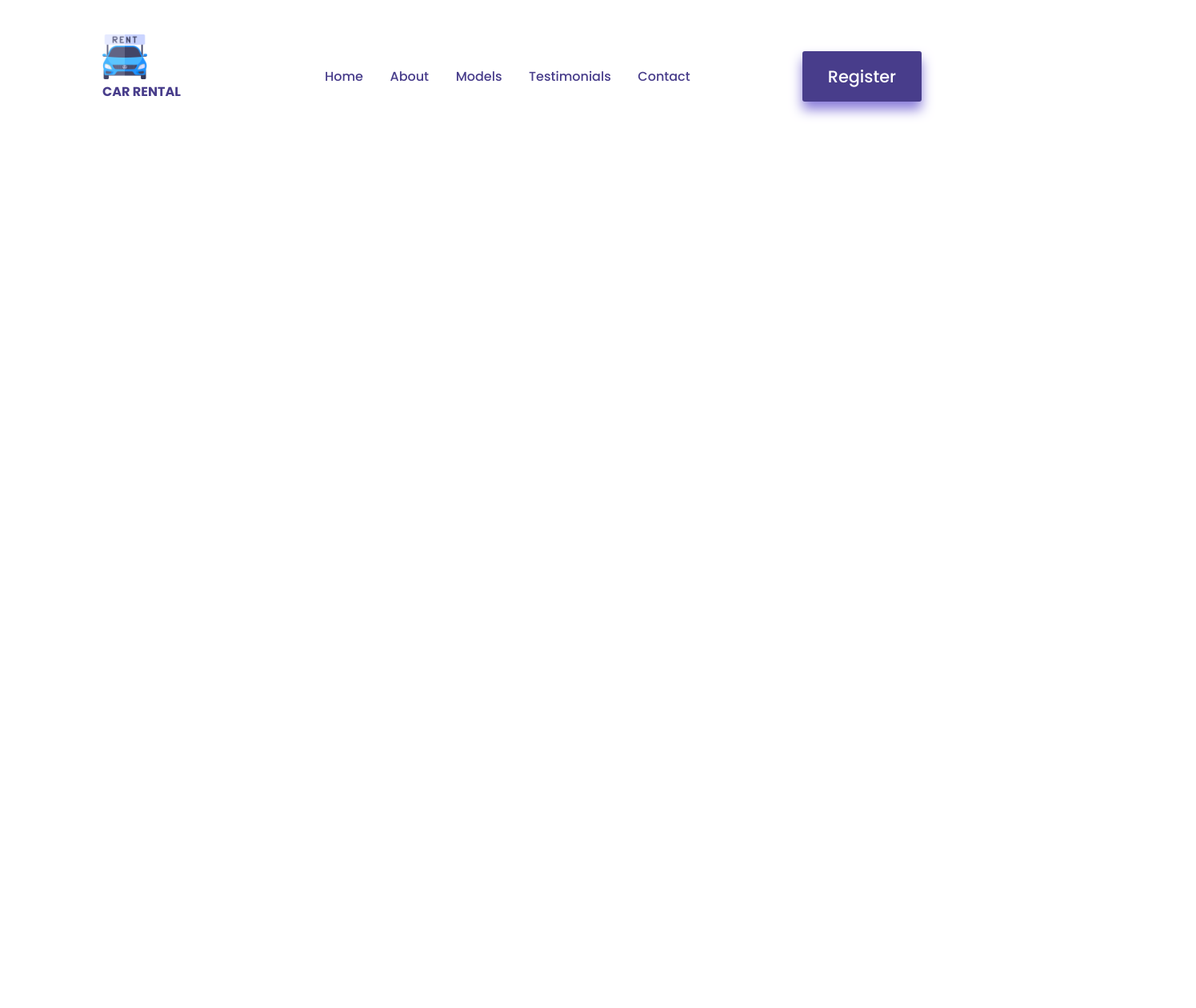
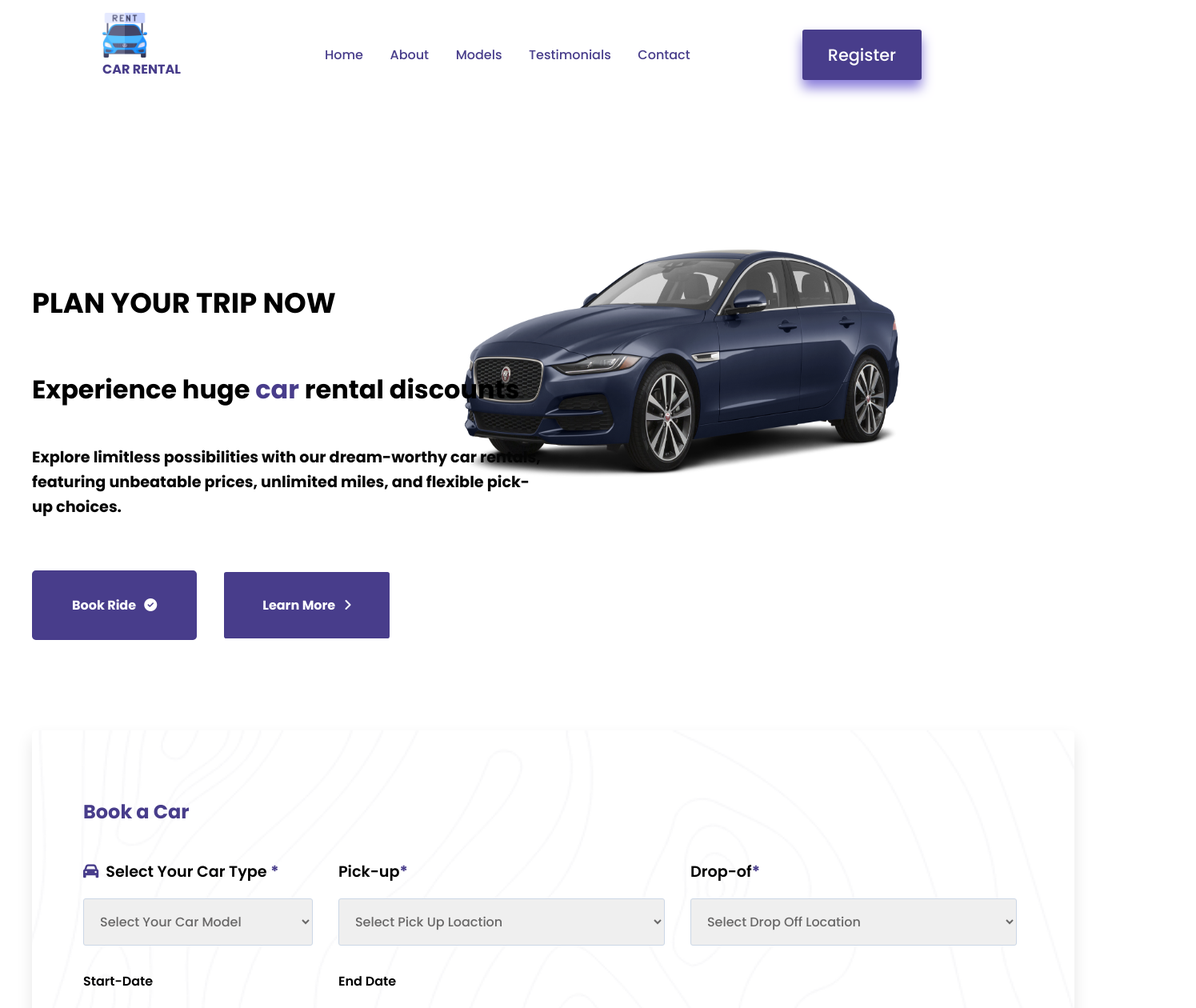
Before and after one commit to Vijay-948/Car-Rental-UI, a React (Create React App) app: page / in a window 1280 px wide. Shown: the top 1260 px of the page at 80% size, 1495 px wide, since content can reach past the window. Before the commit the page ends 800 px from the top, so only its background shows below. Built offline with nearby package versions, Linux system fonts and the light colour scheme.

Commit message:
updated-changes

```diff
--- a/src/Components/Home.css
+++ b/src/Components/Home.css
@@ -1,8 +1,7 @@
-
 .hero-section{
     width: 100%;
     height: 97vh;
-    background-color:#e8e6f4;
+    background-color: white;
     position: relative;
 
 }
@@ -24,7 +23,7 @@
 .hero-content__text{
     display: flex;
     flex-direction: column;
-    z-index: 2;
+    z-index: 3;
     max-width: 40rem;
     margin-top: 5rem;
 }
@@ -38,7 +37,7 @@
 
 
 .hero-content__text h4{
-    font-size: 1.2rem;
+    font-size: 2.2rem;
     font-family: Poppins,sans-serif;
     color: black;
 
@@ -51,13 +50,13 @@
 }
 
 .hero-content__text h1 {
-    font-size: large;
+    font-size: 2rem;
     font-family: Poppins,sans-serif;
     font-weight: 700;
     color: black;
     line-height: 1.2;
     margin-top: 1rem;
-    margin-bottom: 1rem;
+    margin-bottom: 2rem;
 }
 
 .hero-content__text h1 span{
@@ -67,10 +66,10 @@
 .hero-content__text p{
     font-size: 1.2rem;
     font-family: poppins,sans-serif;
-    font-weight: bold;
+    font-weight: 700;
     line-height: 1.6;
     color: rgb(5, 5, 5);
-    margin-bottom: 9rem;
+    margin-bottom: 4rem;
 
 }
 
@@ -129,8 +128,9 @@
     z-index: 2;
     position: absolute;
     right: 0;
-    width: 70%;
-    margin-top: 5rem;
+    width: 60%;
+    height: 85%;
+    margin-top: -12rem;
     /* margin-left: 28rem;    */
 }
 
@@ -148,8 +148,8 @@
   color: rgb(202, 34, 34);
   background-color: #483D8B;
   border: 3px solid white;
-  width: 2rem;
-  height: 2rem;
+  width: -1rem;
+  height: 0rem;
   bottom: 5rem;
   right: 5rem;
   z-index: 20;
--- a/src/Pages/HomePage.tsx
+++ b/src/Pages/HomePage.tsx
@@ -17,16 +17,32 @@ const HomePage = () => {
 
     return(
         <>
-           {/* <Home />
+
+           <Home />
            <BookCar />
            <PlanTrip />
+           <PickCar />
+           {/*<Home />
+           <BookCar />
+           {/* <PlanTrip />
+
            <PickCar />
            <Banner />
            <ChooseUs />
            <Faq />
            <Testimonials />
            <Download />
-           <Footer />   */}
+
+
+
+           <Footer />
+           {/* <Testimonials /> */}
+
+           {/* <About /> */}
+
+           {/* <CarModels /> */}
+
+
         </>
     )
 
--- a/src/Styles/BookCar.css
+++ b/src/Styles/BookCar.css
@@ -1,26 +1,25 @@
 .book-section {
   position: relative;
+  width: 100%;
   /* background: linear-gradient(to bottom , gray 20%, white 80%); */
   /* padding: 5rem 5rem; */
 }
 
 .container {
-  padding: 0rem 10rem;
-  padding-top: 4rem;
-  margin: 1rem 9rem;
-  margin-right: 9rem;
-  margin-left: 0;
-}
+    max-width: 133rem !important;
+    margin: 0 auto !important;
+    padding: 0 2.5rem !important;
+  }
 
 .book-content {
-    /* margin: 0 auto; */
-    margin-bottom: 3rem;
+    margin: 0 auto;
+    margin-bottom: 1rem;
 }
 
 .book-content__box {
     background-color: white;
-    width: 100%;
-    padding: 2rem 4.5rem 3rem 4rem;
+    width: 90%;
+    padding: 4rem 4.5rem 3rem 4rem;
     box-shadow: 0 10px 20px 0 rgb(0 0 0 / 10%);
     height: auto;
     position: relative;
--- a/src/Styles/Navbar.css
+++ b/src/Styles/Navbar.css
@@ -5,7 +5,7 @@
     display: flex;
     justify-content: space-between;
     align-items: center;
-    padding: 2.7rem 2rem;
+    padding: 1rem 2rem;
     top: 0;
     left: 0;
     right: 0;
--- a/src/Styles/PickCar.css
+++ b/src/Styles/PickCar.css
@@ -87,7 +87,8 @@
 
 .pick-car img{
     width: 100%;
-    margin-top: 6rem;
+    height: 50%;
+    margin-top: 10rem;
 }
 
 
```
Also changed, not shown: src/Components/BookCar.tsx (+7 -7 lines), src/Components/CarBox.tsx (+0 -13 lines), src/Components/CarData.tsx (+7 -7 lines), src/Assests/CarModels/Fortuner1.png (added), src/Assests/CarModels/Hyundai1.png (added).
